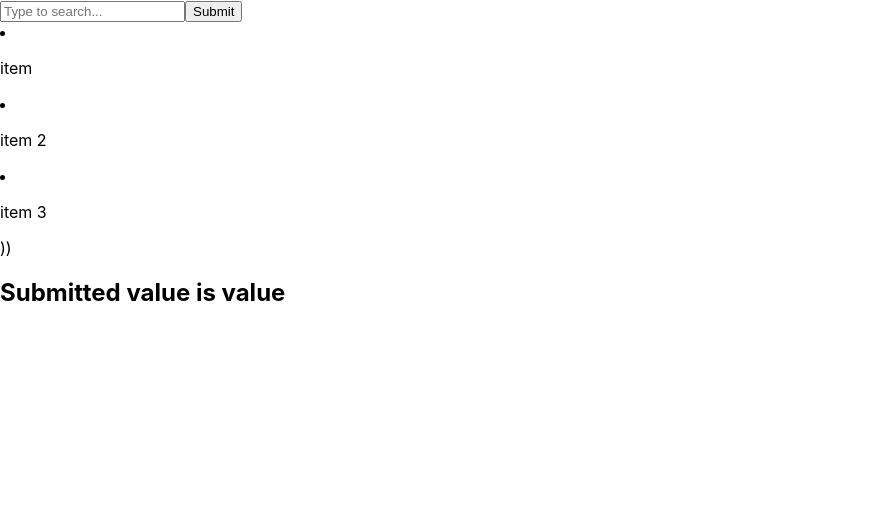
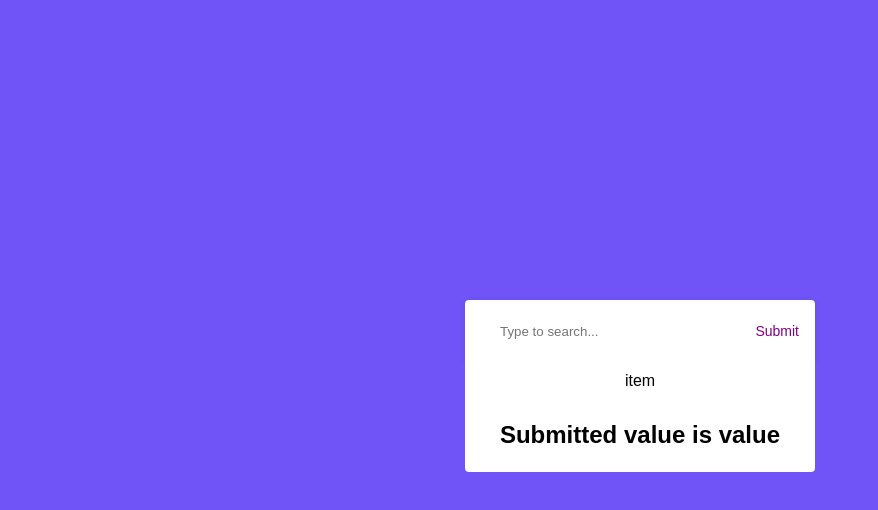
Before and after one commit to vzaffalon/autocomplete-react, a React (Create React App) app: page / in a window 1280 px wide. Shown: the top 510 px of the page, without its empty margins (0-878 px from the left). Built offline with nearby package versions, Linux system fonts and the light colour scheme.

Commit message:
Added css for form, options and input

```diff
--- a/src/App.css
+++ b/src/App.css
@@ -1,38 +1,99 @@
 .App {
+  font-family: sans-serif;
   text-align: center;
 }
 
-.App-logo {
-  height: 40vmin;
-  pointer-events: none;
+.background {
+  position: fixed;
+  width: 100%;
+  height: 100%;
+  left: 0;
+  top: 0;
+  display: flex;
+  background-color: #7054f7;
 }
 
-@media (prefers-reduced-motion: no-preference) {
-  .App-logo {
-    animation: App-logo-spin infinite 20s linear;
-  }
+.submit-button {
+  position: absolute;
+  right: 0;
+  color: purple;
+  background: white;
+  margin-right: 10px;
+  border: none;
+  font-size: 14px !important;
 }
 
-.App-header {
-  background-color: #282c34;
-  min-height: 100vh;
+.submit-button:hover {
+  color: #000000;
+  opacity: 0.2;
+  cursor: pointer;
+}
+
+textarea:focus,
+input:focus {
+  outline: none;
+}
+
+.centered {
   display: flex;
   flex-direction: column;
   align-items: center;
   justify-content: center;
-  font-size: calc(10px + 2vmin);
-  color: white;
+  flex: 1;
 }
 
-.App-link {
-  color: #61dafb;
+.search-box {
+  display: flex;
+  align-items: center;
+  justify-content: center;
+  background: #ffffff;
+  width: 350px;
+  border-radius: 4px;
+  box-shadow: 0px 1px 5px rgba(0, 0, 0, 0.1);
 }
 
-@keyframes App-logo-spin {
-  from {
-    transform: rotate(0deg);
-  }
-  to {
-    transform: rotate(360deg);
-  }
+.options {
+  background: #ffffff;
+  border-radius: 0px 0px 4px 4px;
+  margin-top: -4px;
+  padding: 3px;
 }
+
+.options-list {
+  padding-inline-start: 0px;
+}
+
+.options-item {
+  list-style-type: none;
+  padding: 1px;
+}
+
+.options-no-item {
+  list-style-type: none;
+  padding: 1px;
+}
+
+.options-item:hover {
+  color: #000000;
+  background-color: #7054f7;
+  opacity: 0.2;
+  cursor: pointer;
+}
+
+.search-input {
+  display: flex;
+  width: 290px;
+  height: 60px;
+  border: none;
+  margin-left: 10px;
+}
+
+.option-text {
+  margin: 10px;
+}
+
+.auto-complete {
+  width: 350px;
+  height: 200px;
+  position: absolute;
+}
--- a/src/App.js
+++ b/src/App.js
@@ -8,33 +8,32 @@ export default class App extends React.Component {
 
   render() {
     return (
-      <div>
-        <div id="background">
-          <div>
-            <div id="auto-complete">
-              <div id="search-box">
+      <div className="App">
+        <div id="background" className="background">
+          <div className="centered">
+            <div id="auto-complete" className="auto-complete">
+              <div id="search-box" className="search-box">
                 <input
                   type="text"
                   id="search-input"
                   placeholder="Type to search..."
+                  className="search-input"
                 ></input>
-                <button>Submit</button>
+                <button
+                  onClick={() => this.submitSearch()}
+                  className="btn submit-button"
+                >
+                  Submit
+                </button>
               </div>
-              <div id="options">
-                <div id="options-list">
-                  <li id={1}>
-                    <p>item</p>
+              <div id="options" className="options">
+                <div id="options-list" className="options-list">
+                  <li id={1} className="options-item">
+                    <p className="option-text">item</p>
                   </li>
-                  <li id={2}>
-                    <p>item 2</p>
-                  </li>
-                  <li id={3}>
-                    <p>item 3</p>
-                  </li>
-                  ))
                 </div>
+                <h2>Submitted value is value</h2>
               </div>
-              <h2>Submitted value is value</h2>
             </div>
           </div>
         </div>
```
